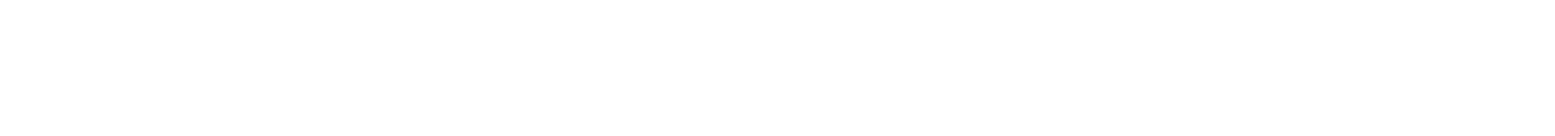
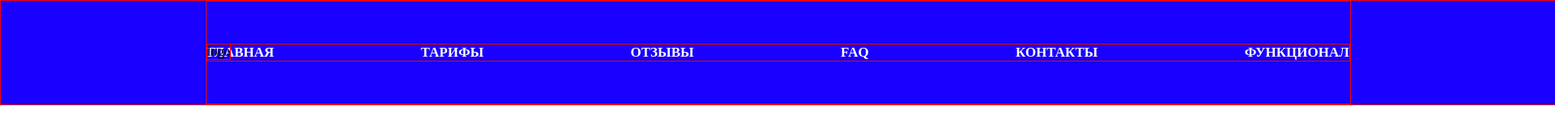
Before and after one commit to ds-sev/Pubg-project, a plain HTML site: page index.html in a window 1280 px wide. Shown: the whole page at 81% size, 1920 px wide, since content can reach past the window. Drawn offline with nearby package versions, Linux system fonts and the light colour scheme.

Commit message:
starting work with header

```diff
--- a/index.html
+++ b/index.html
@@ -3,14 +3,22 @@
 <head>
   <meta charset="UTF-8">
   <meta name="viewport" content="width=device-width, initial-scale=1.0">
-  <title>Научиться учиться</title>
+  <title>Читы на Pubg</title>
   <link rel="stylesheet" href="./styles/normalize.css">
   <link rel="stylesheet" href="./styles/style.css">
 </head>
 <body>
   <div class="page">
     <header class="header">
-
+      <p class="header__logo">logo</p>
+      <nav class="navigation">
+        <a class="navigation__element" href="#">ГЛАВНАЯ</a>
+        <a class="navigation__element" href="#">ТАРИФЫ</a>
+        <a class="navigation__element" href="#">ОТЗЫВЫ</a>
+        <a class="navigation__element" href="#">FAQ</a>
+        <a class="navigation__element" href="#">КОНТАКТЫ</a>
+        <a class="navigation__element" href="#">ФУНКЦИОНАЛ</a>
+      </nav>
     </header>
     <main class="content">
 
--- a/styles/style.css
+++ b/styles/style.css
@@ -0,0 +1,38 @@
+.page {
+    margin: 0 auto;
+    width: 1920px;
+    background-color: rgb(25, 0, 255);
+    border: 1px solid red;
+}
+
+.header {
+    position: relative;
+
+    margin: 0 auto;
+    max-width: 1412px;
+    border: 1px solid red;
+
+}
+.navigation {
+
+
+    display: flex;
+    justify-content: space-between;
+    margin: 52px 0;
+    border: 1px solid red;
+}
+
+.header__logo {
+    position: absolute;
+    margin: 0;
+    top: 52px;
+    border: 1px solid red;
+}
+
+.navigation__element {
+    text-decoration: none;
+    color: white;
+    font-family: 'Monserrat';
+    font-weight: 600;
+    font-size: 17px;
+}
```
